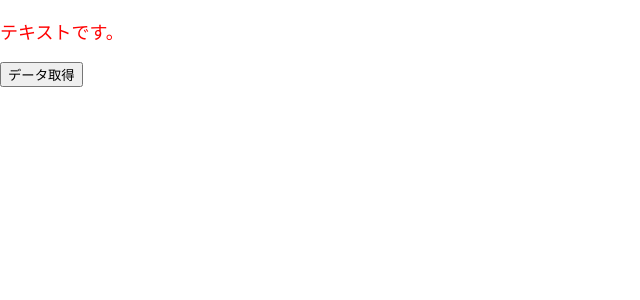
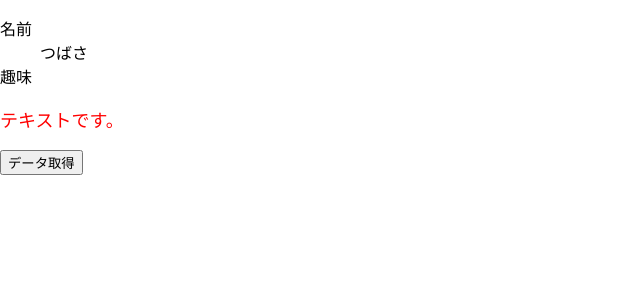
Before and after one commit to soar1219/react-typescript-basic, a React (Create React App) app: page / in a window 1280 px wide. Shown: the top 300 px of the page, without its empty margins (0-640 px from the left). Built offline with nearby package versions, Linux system fonts and the light colour scheme.

Commit message:
?で処理をストップできる

```diff
--- a/src/App.tsx
+++ b/src/App.tsx
@@ -4,6 +4,13 @@
 import { Todo } from "./Todo";
 import { TodoType } from "./types/todo";
 import { Text } from "./Text";
+import { UserProfile } from "./UserProfile";
+import { User } from "./types/User";
+
+const user: User = {
+  name: "つばさ",
+  /* hobbies: ["スキー", "フェス"] */
+}
 
 function App() {
   const [todos, setTodos] = useState<Array<TodoType>>([]);
@@ -14,6 +21,7 @@
   }
   return (
     <SContainer className="App">
+      <UserProfile user={user} />
       <Text color="red" fontSize="18px" />
       <button onClick={onClickFetchData}>データ取得</button>
       {todos.map((todo)=> (
--- /dev/null
+++ b/src/UserProfile.tsx
@@ -0,0 +1,20 @@
+import { FC } from "react";
+import { User } from "./types/User";
+
+type Props = {
+    user: User;
+}
+
+export const UserProfile: FC<Props> = (props) => {
+    const { user } = props;
+    return (
+        <div>
+            <dl>
+                <dt>名前</dt>
+                <dd>{user.name}</dd>
+                <dt>趣味</dt>
+                <dd>{user.hobbies?.join(" / ")}</dd>
+            </dl>
+        </div>
+    )
+}
--- /dev/null
+++ b/src/types/User.ts
@@ -0,0 +1,4 @@
+export type User = {
+    name: string;
+    hobbies?: Array<string>;
+  }
```
